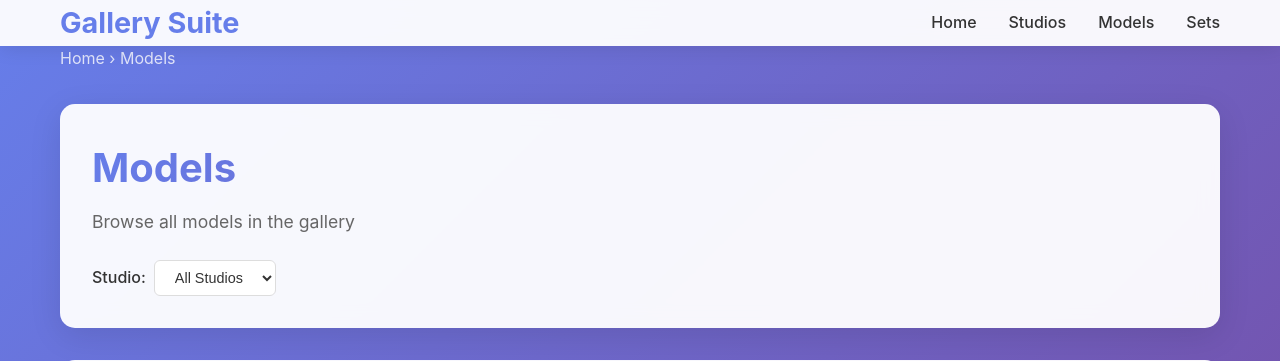
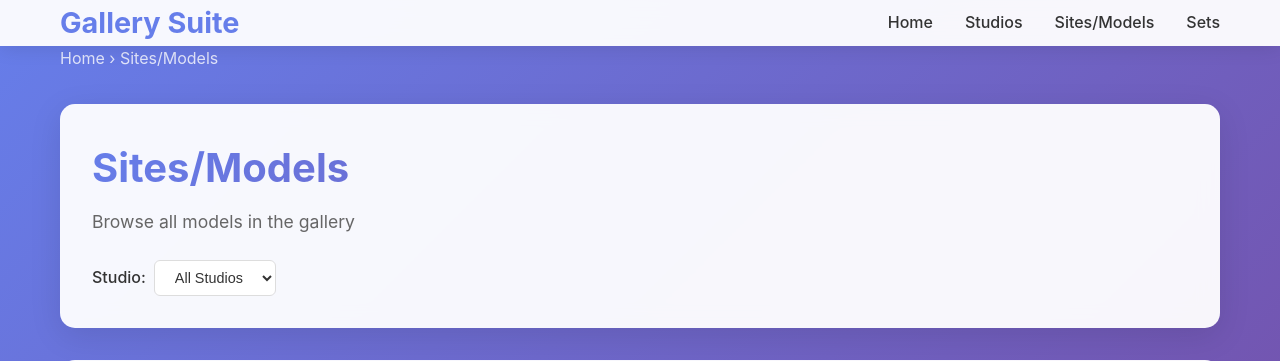
Before and after one commit to LabyrinthianWebsite/fantastic-waddle, a Node server app: page /models in a window 1280 px wide. Shown: the top 361 px of the page. Run offline with Node 20, Linux system fonts and the light colour scheme; data that the repository does not hold is empty; some libraries are stand-ins or nearby versions.

Commit message:
Phase 1 Complete: Updated navigation from Models to Sites/Models
Co-authored-by: LabyrinthianWebsite <228268288+LabyrinthianWebsite@users.noreply.github.com>

```diff
--- a/views/gallery/model-detail.ejs
+++ b/views/gallery/model-detail.ejs
@@ -316,7 +316,7 @@
             <ul class="nav-links">
                 <li><a href="/">Home</a></li>
                 <li><a href="/studios">Studios</a></li>
-                <li><a href="/models">Models</a></li>
+                <li><a href="/models">Sites/Models</a></li>
                 <li><a href="/sets">Sets</a></li>
             </ul>
         </nav>
@@ -325,7 +325,7 @@
     <main class="container">
         <div class="breadcrumb">
             <a href="/">Home</a> ›
-            <a href="/models">Models</a> ›
+            <a href="/models">Sites/Models</a> ›
             <%= model.name %>
         </div>
 
--- a/views/gallery/models.ejs
+++ b/views/gallery/models.ejs
@@ -333,7 +333,7 @@
             <ul class="nav-links">
                 <li><a href="/">Home</a></li>
                 <li><a href="/studios">Studios</a></li>
-                <li><a href="/models">Models</a></li>
+                <li><a href="/models">Sites/Models</a></li>
                 <li><a href="/sets">Sets</a></li>
             </ul>
         </nav>
@@ -341,11 +341,11 @@
 
     <main class="container">
         <div class="breadcrumb">
-            <a href="/">Home</a> › Models
+            <a href="/">Home</a> › Sites/Models
         </div>
 
         <div class="page-header">
-            <h1 class="page-title">Models</h1>
+            <h1 class="page-title">Sites/Models</h1>
             <p class="page-subtitle">Browse all models in the gallery</p>
 
             <div class="filters">
--- a/views/gallery/set-detail.ejs
+++ b/views/gallery/set-detail.ejs
@@ -499,7 +499,7 @@
             <ul class="nav-links">
                 <li><a href="/">Home</a></li>
                 <li><a href="/studios">Studios</a></li>
-                <li><a href="/models">Models</a></li>
+                <li><a href="/models">Sites/Models</a></li>
                 <li><a href="/sets">Sets</a></li>
             </ul>
         </nav>
--- a/views/gallery/sets.ejs
+++ b/views/gallery/sets.ejs
@@ -210,7 +210,7 @@
                 <ul class="nav-links">
                     <li><a href="/">Home</a></li>
                     <li><a href="/studios">Studios</a></li>
-                    <li><a href="/models">Models</a></li>
+                    <li><a href="/models">Sites/Models</a></li>
                     <li><a href="/sets">Sets</a></li>
                     <li><a href="/admin">Admin</a></li>
                 </ul>
--- a/views/gallery/studio-detail.ejs
+++ b/views/gallery/studio-detail.ejs
@@ -277,7 +277,7 @@
                 <ul class="nav-links">
                     <li><a href="/">Home</a></li>
                     <li><a href="/studios">Studios</a></li>
-                    <li><a href="/models">Models</a></li>
+                    <li><a href="/models">Sites/Models</a></li>
                     <li><a href="/sets">Sets</a></li>
                     <li><a href="/admin">Admin</a></li>
                 </ul>
@@ -331,7 +331,7 @@
                     <% } %>
 
                     <div class="meta-item">
-                        <div class="meta-label">Models</div>
+                        <div class="meta-label">Sites/Models</div>
                         <div class="meta-value"><%= models ? models.length : 0 %></div>
                     </div>
                 </div>
@@ -339,7 +339,7 @@
 
             <% if (models && models.length > 0) { %>
                 <div class="models-section">
-                    <h2 class="section-title">Models</h2>
+                    <h2 class="section-title">Sites/Models</h2>
                     <div class="models-grid">
                         <% models.forEach(model => { %>
                             <div class="model-card">
--- a/views/gallery/studios.ejs
+++ b/views/gallery/studios.ejs
@@ -347,7 +347,7 @@
             <ul class="nav-links">
                 <li><a href="/">Home</a></li>
                 <li><a href="/studios">Studios</a></li>
-                <li><a href="/models">Models</a></li>
+                <li><a href="/models">Sites/Models</a></li>
                 <li><a href="/sets">Sets</a></li>
             </ul>
         </nav>
@@ -388,7 +388,7 @@
                             <div class="featured-stats">
                                 <div class="stat-item" style="background: rgba(255,255,255,0.2);">
                                     <div class="stat-number" style="color: white;"><%= featuredStudio.model_count || 0 %></div>
-                                    <div class="stat-label" style="color: rgba(255,255,255,0.8);">Models</div>
+                                    <div class="stat-label" style="color: rgba(255,255,255,0.8);">Sites/Models</div>
                                 </div>
                                 <div class="stat-item" style="background: rgba(255,255,255,0.2);">
                                     <div class="stat-number" style="color: white;"><%= featuredStudio.set_count || 0 %></div>
@@ -422,7 +422,7 @@
                                 <div class="studio-stats">
                                     <div class="stat-item">
                                         <div class="stat-number"><%= studio.model_count || 0 %></div>
-                                        <div class="stat-label">Models</div>
+                                        <div class="stat-label">Sites/Models</div>
                                     </div>
                                     <div class="stat-item">
                                         <div class="stat-number"><%= studio.set_count || 0 %></div>
```
Also changed, not shown: views/gallery/home.ejs (+4 -4 lines), 1 other file.
